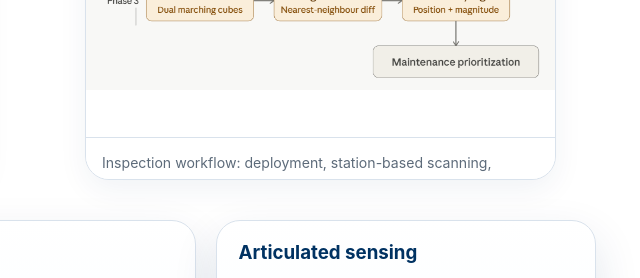
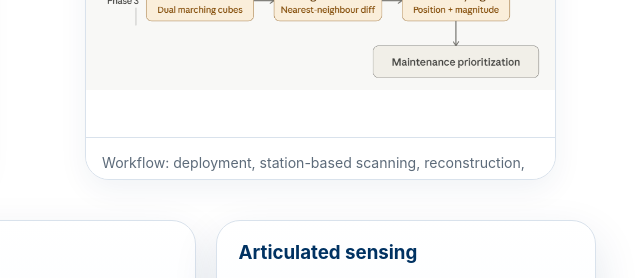
Before and after one commit to k-mosalam/solar-energy-testbed, a plain HTML site: page index.html in a window 1280 px wide. Shown: the part 4560-4838 px from the top of the page, 634-1274 px from the left. Drawn offline with Linux system fonts and the light colour scheme.

Commit message:
Update figcaption text for clarity

```diff
--- a/index.html
+++ b/index.html
@@ -796,7 +796,7 @@
               alt="Three-phase rover inspection workflow for solar infrastructure monitoring"
             />
             <figcaption class="image-caption">
-              Inspection workflow: deployment, station-based scanning, reconstruction,
+              Workflow: deployment, station-based scanning, reconstruction,
               change detection, anomaly logging, and maintenance prioritization.
             </figcaption>
           </figure>
```
